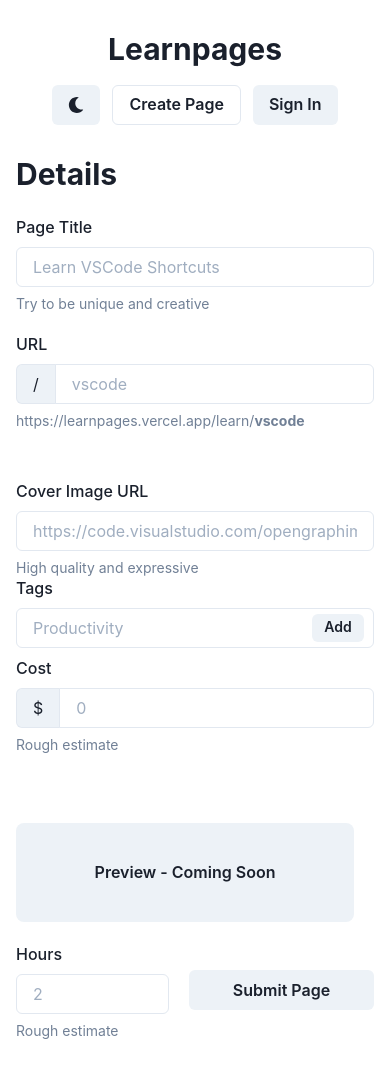
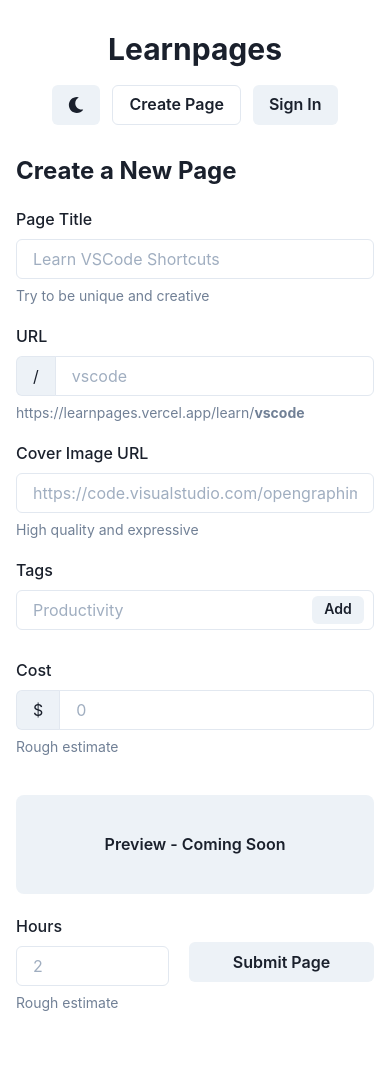
Before and after one commit to Mito9999/learnpages, a Next.js app: page /create in a window 390 px wide. Shown: the top 1078 px of the page. Built offline with nearby package versions, Linux system fonts and the light colour scheme.

Commit message:
Improve responsiveness, reduce CLS

```diff
--- a/pages/_app.tsx
+++ b/pages/_app.tsx
@@ -17,7 +17,7 @@ const theme = extendTheme({
   config,
   styles: {
     global: {
-      body: { overflowX: "hidden !important" },
+      body: { overflowX: "hidden !important", overflowY: "scroll !important" },
     },
   },
 });
--- a/pages/create.tsx
+++ b/pages/create.tsx
@@ -30,25 +30,48 @@ const Create: NextPage = () => {
   const submitPage = async () => {
     setIsLoadingPostRequest(true);
 
-    console.log({
+    try {
+      const formObject = {
         title: formData.title,
         uid: formData.uid,
         image: formData.image,
         tags: formData.tags,
         cost: Number(formData.cost),
         hours: Number(formData.hours),
+      };
+
+      const res = await fetch("/api/create", {
+        method: "POST",
+        headers: {
+          "Content-Type": "application/json",
+        },
+        body: JSON.stringify(formObject),
       });
 
-    setTimeout(() => {
-      toast({
+      const data = await res.json();
+      console.log(data);
+
+      res.ok
+        ? toast({
             title: "Submitted page for approval!",
             description:
               "You may edit this page at any time through the edit page.",
             status: "success",
+          })
+        : toast({
+            title: "Failed to submit page!",
+            description: "Make sure all inputs are complete. Please try again.",
+            status: "warning",
           });
+    } catch {
+      toast({
+        title: "An unknown error has occured!",
+        description: "We don't know what happened. Please try again.",
+        status: "error",
+      });
+    }
 
     setIsLoadingPostRequest(false);
-    }, 1000);
   };
 
   type FormData = {
@@ -106,8 +129,10 @@ const Create: NextPage = () => {
       </Head>
 
       <>
-        <Box mb="50px">
-          <Heading mb="20px">Details</Heading>
+        <Box mb={["20px", "50px"]}>
+          <Heading mb="20px" size="lg">
+            Create a New Page
+          </Heading>
           <Flex direction={["column", "row"]}>
             <FormControl>
               <FormLabel>Page Title</FormLabel>
@@ -144,10 +169,10 @@ const Create: NextPage = () => {
           </Flex>
         </Box>
 
-        <Box mb="50px">
+        <Box mb="20px">
           <Flex direction={["column", "column", "row"]}>
             <Flex flex="2">
-              <FormControl>
+              <FormControl mb={["20px", "0px"]}>
                 <FormLabel>Cover Image URL</FormLabel>
                 <Input
                   type="text"
@@ -164,7 +189,7 @@ const Create: NextPage = () => {
               direction={["column", "row", "row"]}
               flex="2"
             >
-              <FormControl mr="20px">
+              <FormControl mr="20px" mb={["20px", "0px"]}>
                 <FormLabel>Tags</FormLabel>
                 <InputGroup>
                   <Input
@@ -220,7 +245,7 @@ const Create: NextPage = () => {
               align="center"
               flex="1"
               bg="gray.100"
-              mr="20px"
+              mr={["0px", "0px", "0px", "20px"]}
               borderRadius="8px"
               minH="99px"
               my="20px"
```
Lines whose indentation alone changed are shown as unchanged.
